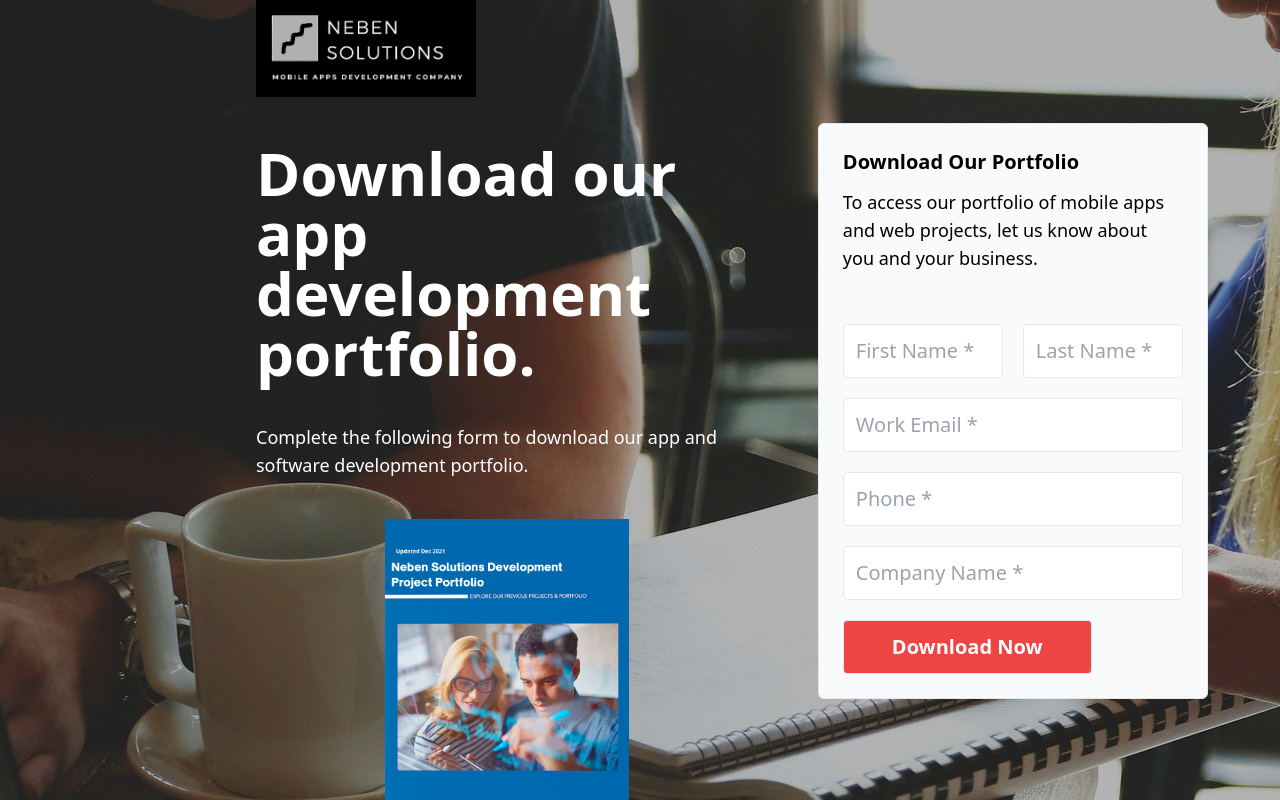
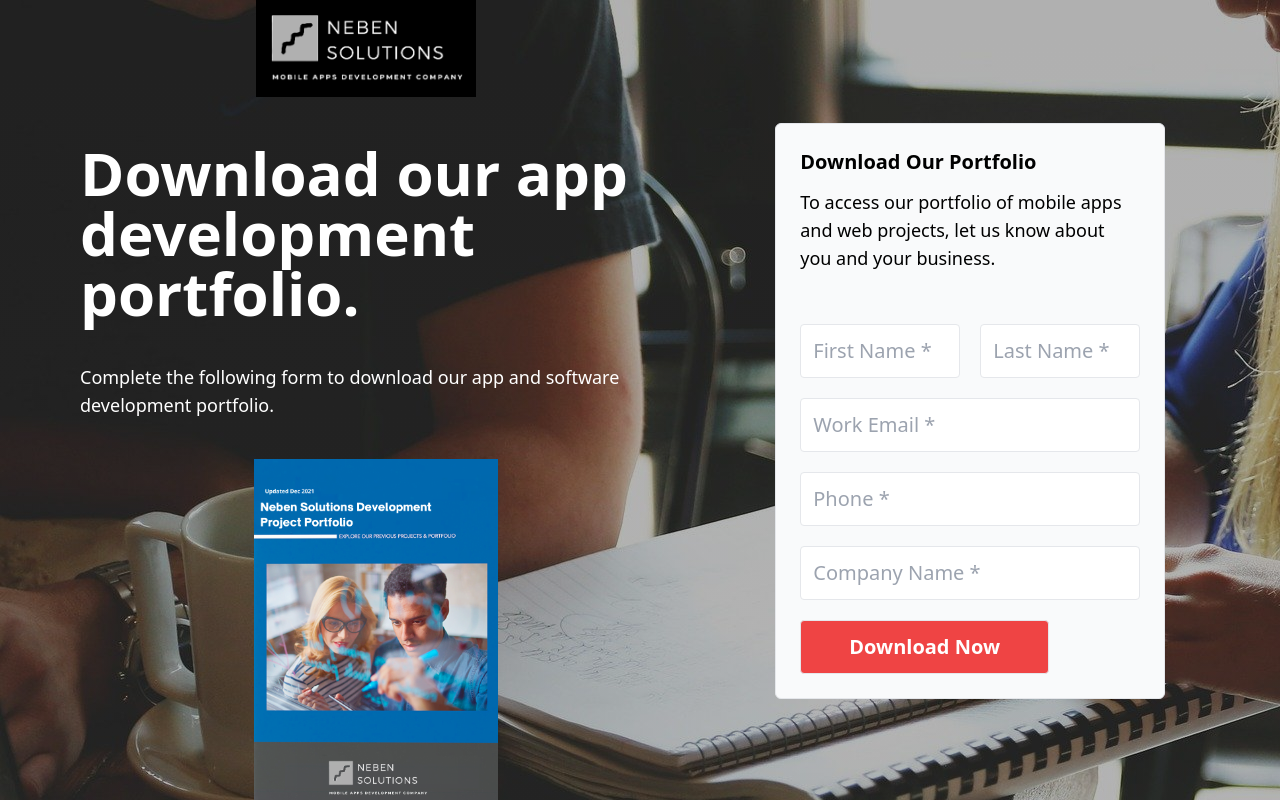
Before and after one commit to shoaibbadshah/get-a-quote, a Next.js app: page / in a window 1280 px wide. Shown: the top 800 px of the page. Built offline with nearby package versions, Linux system fonts and the light colour scheme.

Commit message:
responsive 2xl

```diff
--- a/pages/index.js
+++ b/pages/index.js
@@ -32,7 +32,6 @@
 
   return (
     <div>
-      {/* <Drift appId="anwzpfzknn4p" /> */}
       <div className={style.main__img}>
         <div className="text-center md:text-left md:ml-10 lg:ml-20 xl:ml-64">
           <Image src={logo} width={220} objectFit="contain" height={97} />
@@ -40,7 +39,7 @@
 
         <div className="md:flex">
           {/* left side */}
-          <div className="md:ml-10 lg:ml-20 xl:ml-64 lg:w-1/2">
+          <div className="md:ml-10 lg:ml-20 xl:ml-30 2xl:ml-64 lg:w-1/2">
             <h1 className="text-2xl md:text-4xl lg:text-6xl font-bold text-white mt-10 text-center md:text-left hidden md:flex">
               Download our app development portfolio.
             </h1>
@@ -48,7 +47,7 @@
               Complete the following form to download our app and software
               development portfolio.
             </p>
-            <div className="text-center mt-10 xl:mb-40">
+            <div className="text-center mt-10 2xl:mb-20">
               <Image
                 className="text-center"
                 src={portfolio}
@@ -140,7 +139,7 @@
         <Drift
           appId="anwzpfzknn4p"
           userId="123"
-          attributes={{ email: "paul@borza.ro" }}
+          attributes={{ email: "shoaibbadshah2@gmail.com" }}
           config={{ locale: "en-US" }}
         />
       </div>
```
